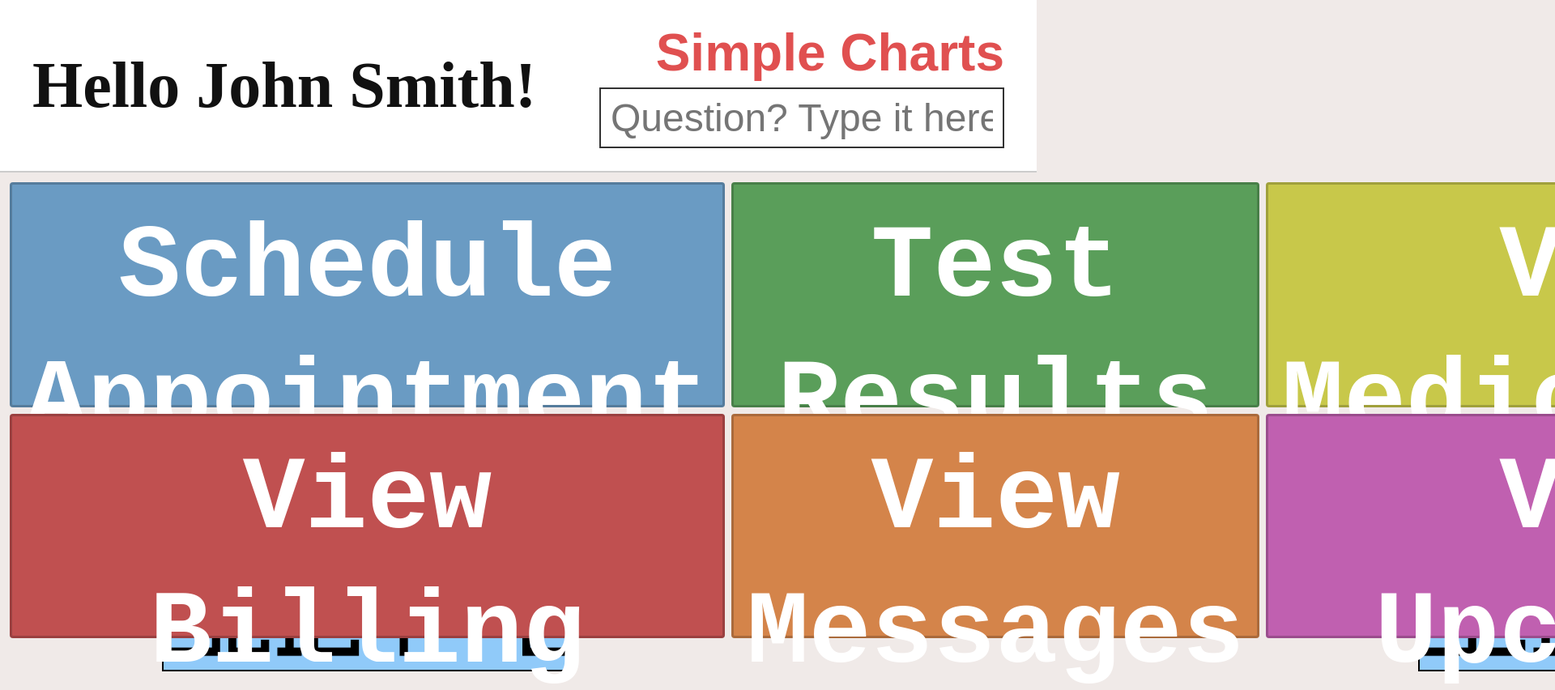
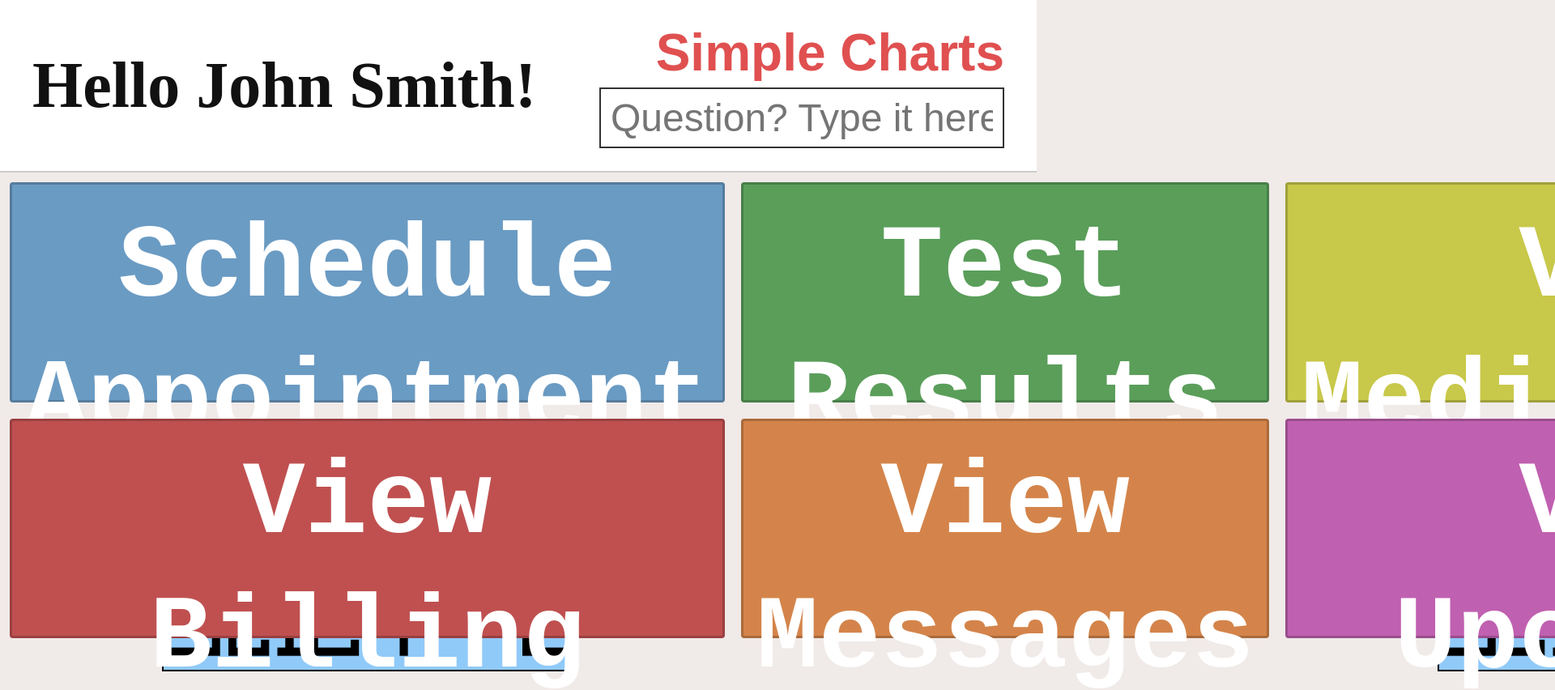
Before and after one commit to kadengardiner/SimpleCharts, a React (Vite) app: page / in a window 1280 px wide. Shown: the top 852 px of the page at 81% size, 1920 px wide, since content can reach past the window. Built offline with nearby package versions, Linux system fonts and the light colour scheme.

Commit message:
fixed weird button glitch

```diff
--- a/src/App.css
+++ b/src/App.css
@@ -75,7 +75,7 @@ body {
   display: grid;
   grid-template-columns: repeat(3, 1fr);
   grid-template-rows: repeat(2, 1fr);
-  gap: 8px;
+  gap: 20px;
   flex: 1;
   min-height: 0;
 }
@@ -119,6 +119,7 @@ body {
   font-size: 1.4rem;
   font-weight: 900;
   color: #000;
+  transition: transform 0.2s ease;
 }
 
 .tile-cta-img {
@@ -128,19 +129,17 @@ body {
   border: 2px solid #000;
 }
 
-@keyframes soft-pulse {
-  0%, 100% { background: #fff; color: #222; }
-  50%       { background: #afafaf; color: #222; }
+
+.tile-cta-img {
+  transition: transform 0.2s ease;
 }
 
-@keyframes arrow-pulse {
-  0%, 100% { transform: scale(1);    filter: brightness(1); }
-  50%       { transform: scale(1.08); filter: brightness(1.2); }
+.tile-cta-img:hover {
+  transform: scale(1.04);
 }
 
-.tile:has(.tile-cta-img:hover) .tile-arrow,
-.tile:has(.tile-cta-img:hover) .tile-cta-img {
-  animation: arrow-pulse 1.8s ease-in-out infinite;
+.tile:has(.tile-cta-img:hover) .tile-arrow {
+  transform: scale(1.04);
 }
 
 /* ── Sidebar ── */
```
